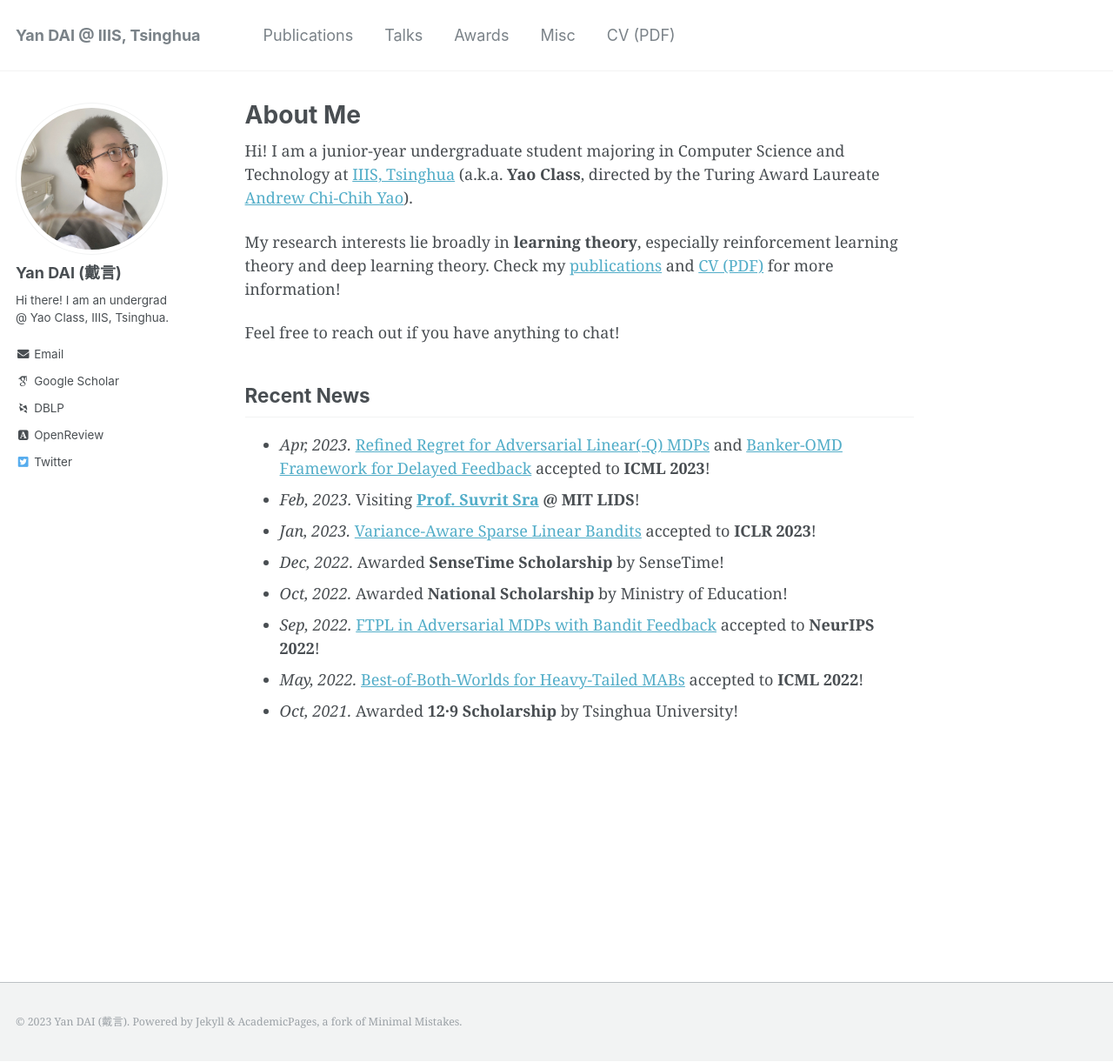
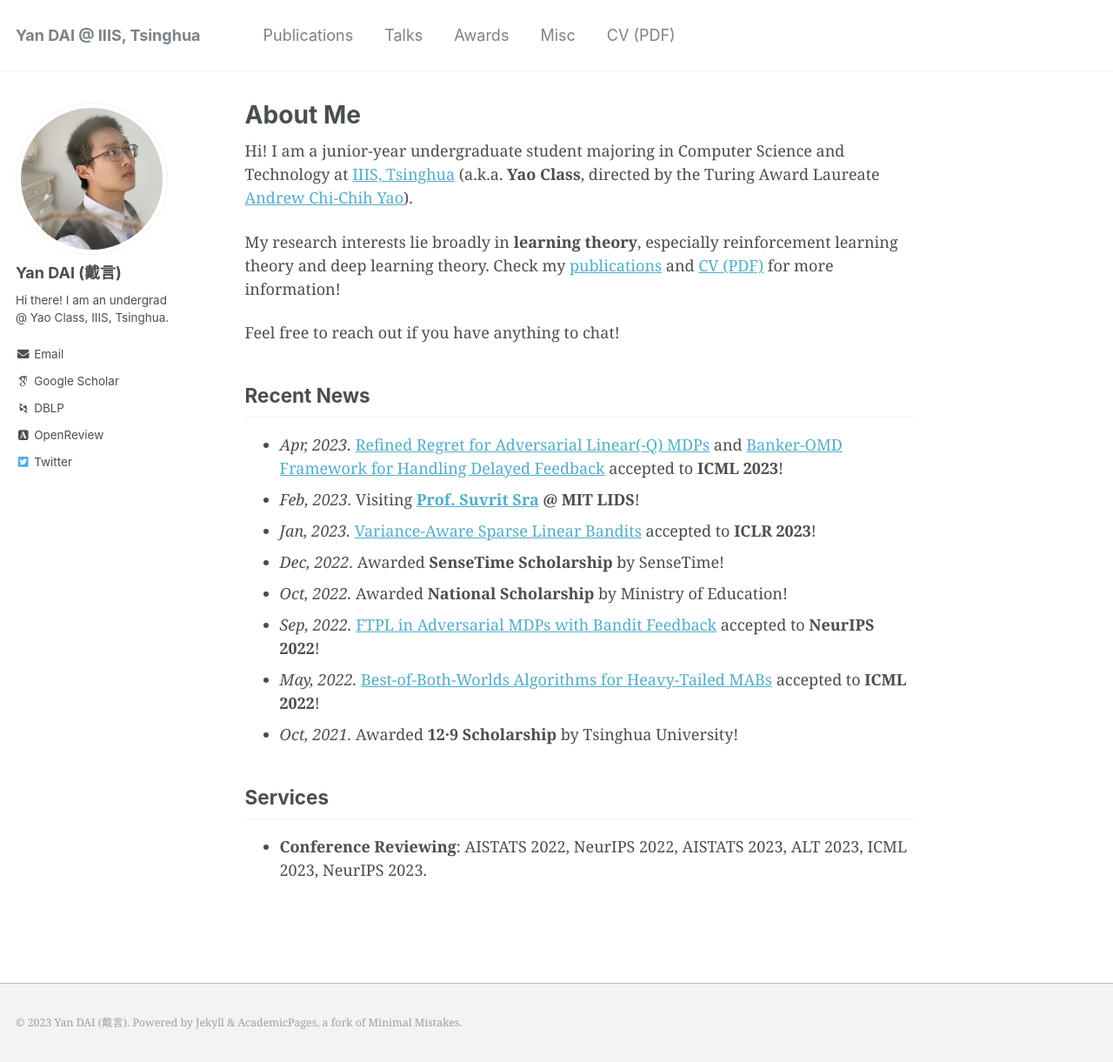
Before and after one commit to yandaichn/yandaichn.github.io, a Jekyll site: the page built from _pages/about.md, in a window 1280 px wide and 1221 px high. Shown: the whole window at 87% size. Built offline with Jekyll 4.4.1, drawn with Linux system fonts in a browser that asks for light colours; some web fonts are replaced.

Commit message:
Move services

```diff
--- a/_pages/about.md
+++ b/_pages/about.md
@@ -15,11 +15,14 @@ My research interests lie broadly in **learning theory**, especially reinforceme
 Feel free to reach out if you have anything to chat!
 
 ## Recent News
-* *Apr, 2023.* [Refined Regret for Adversarial Linear(-Q) MDPs](https://arxiv.org/abs/2301.12942) and [Banker-OMD Framework for Delayed Feedback](https://arxiv.org/abs/2301.10500) accepted to **ICML 2023**!
+* *Apr, 2023.* [Refined Regret for Adversarial Linear(-Q) MDPs](https://arxiv.org/abs/2301.12942) and [Banker-OMD Framework for Handling Delayed Feedback](https://arxiv.org/abs/2301.10500) accepted to **ICML 2023**!
 * *Feb, 2023.* Visiting **[Prof. Suvrit Sra](https://optml.mit.edu/index.html) @ MIT LIDS**!
 * *Jan, 2023.* [Variance-Aware Sparse Linear Bandits](https://arxiv.org/abs/2205.13450) accepted to **ICLR 2023**!
 * *Dec, 2022.* Awarded **SenseTime Scholarship** by SenseTime!
 * *Oct, 2022.* Awarded **National Scholarship** by Ministry of Education!
 * *Sep, 2022.* [FTPL in Adversarial MDPs with Bandit Feedback](https://arxiv.org/abs/2205.13451) accepted to **NeurIPS 2022**!
-* *May, 2022.* [Best-of-Both-Worlds for Heavy-Tailed MABs](https://arxiv.org/abs/2201.11921) accepted to **ICML 2022**!
+* *May, 2022.* [Best-of-Both-Worlds Algorithms for Heavy-Tailed MABs](https://arxiv.org/abs/2201.11921) accepted to **ICML 2022**!
 * *Oct, 2021.* Awarded **12·9 Scholarship** by Tsinghua University!
+
+## Services
+* **Conference Reviewing**: AISTATS 2022, NeurIPS 2022, AISTATS 2023, ALT 2023, ICML 2023, NeurIPS 2023.
```
Also changed, not shown: _pages/publications.md (+0 -4 lines).
